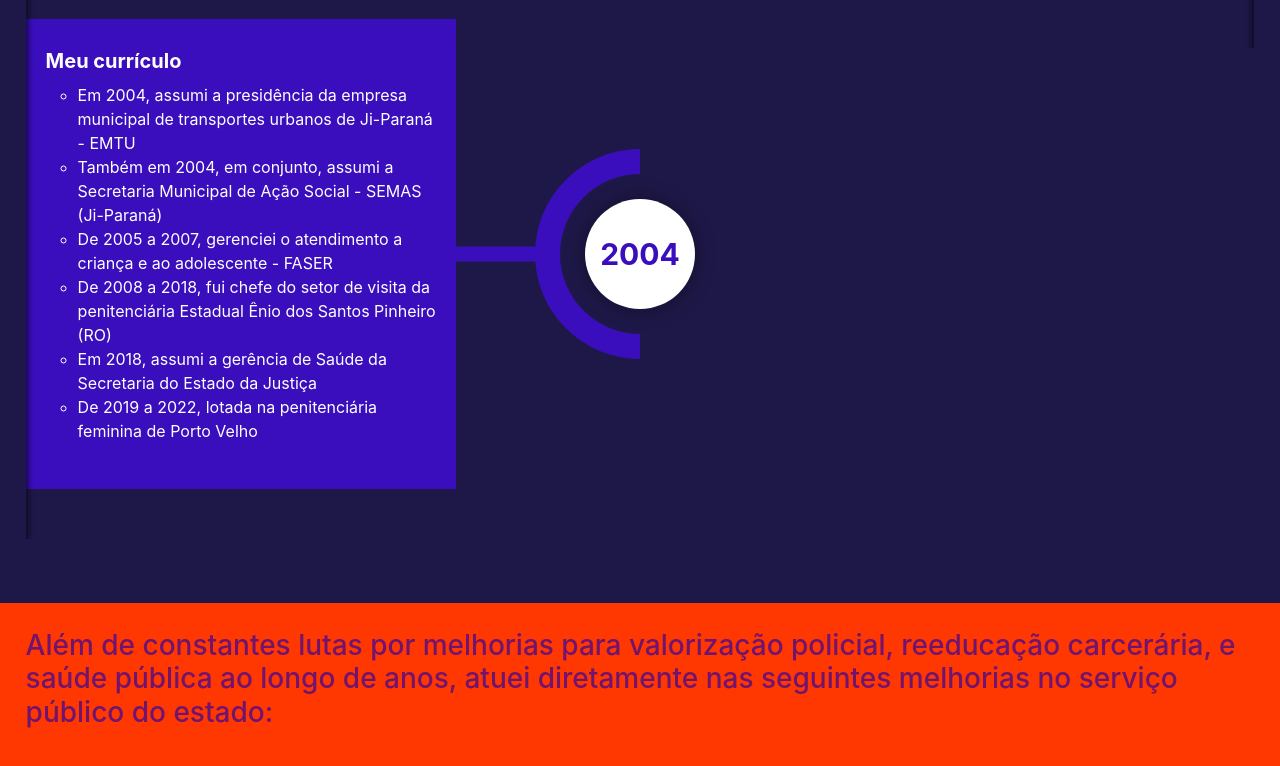
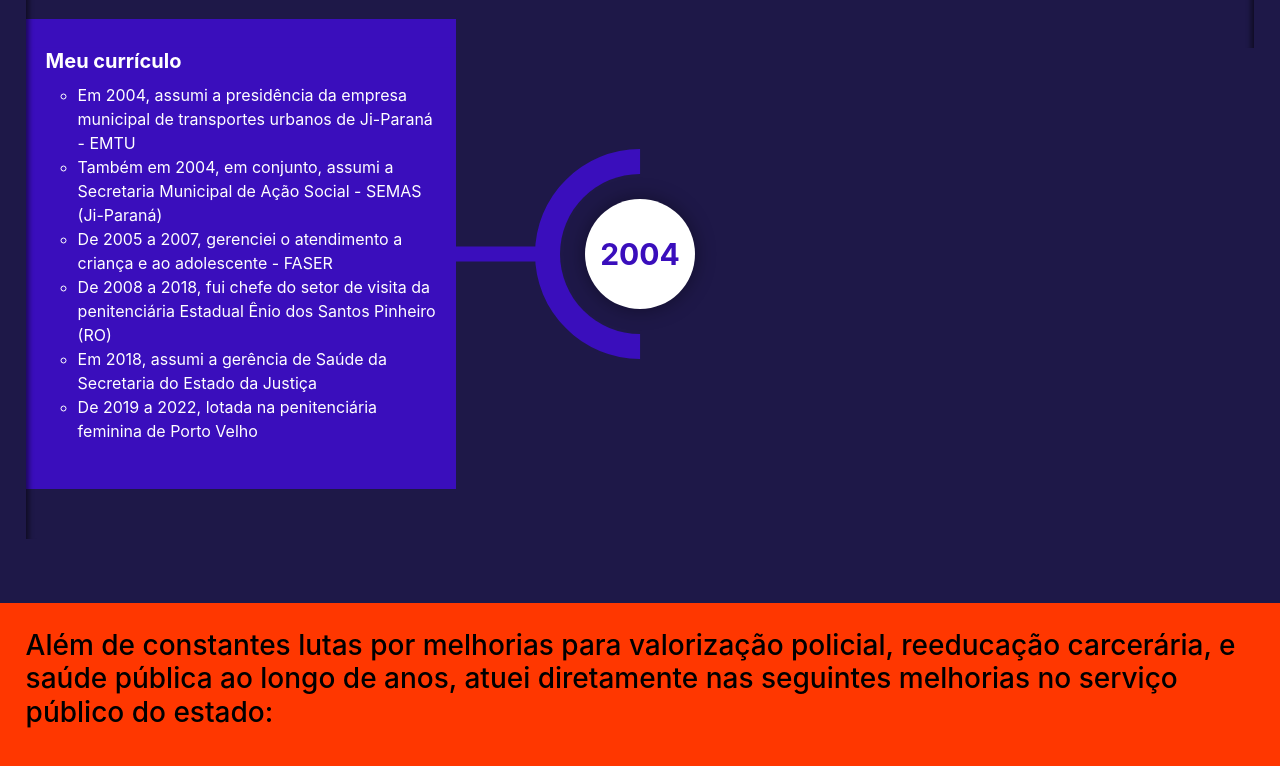
Before and after one commit to Takater/dep-mirian-moret, a React (Create React App) app: page / in a window 1280 px wide. Shown: the part 1671-2437 px from the top of the page. Built offline with nearby package versions, Linux system fonts and the light colour scheme.

Commit message:
Thu, Aug 25, 2022, 3:01 PM +00:00

```diff
--- a/src/App.css
+++ b/src/App.css
@@ -87,5 +87,5 @@ li>a {
 #projetos {
   background: #ff3700;
   padding: 2% 2% 5% 2%;
-  color: #701470;
+  color: #000;
 }
```
